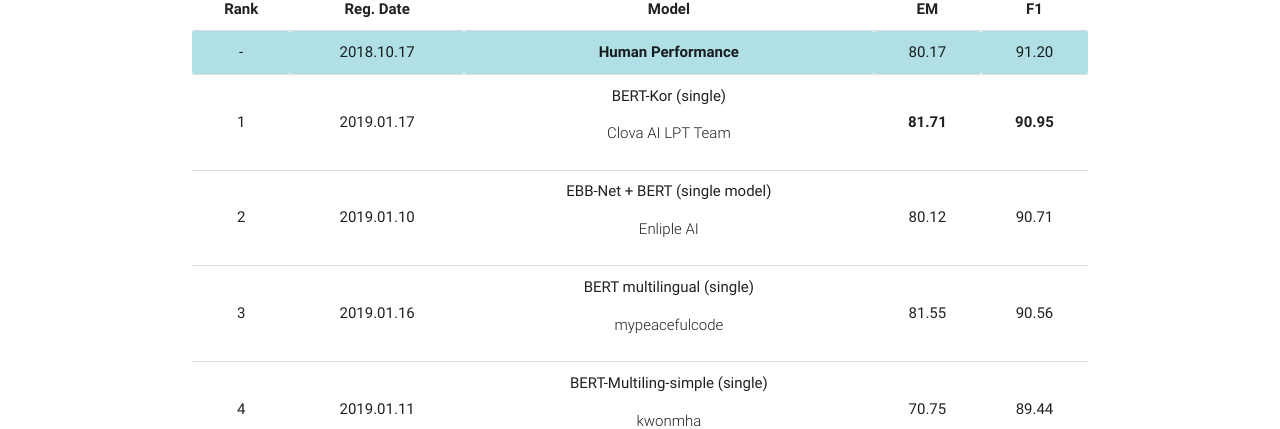
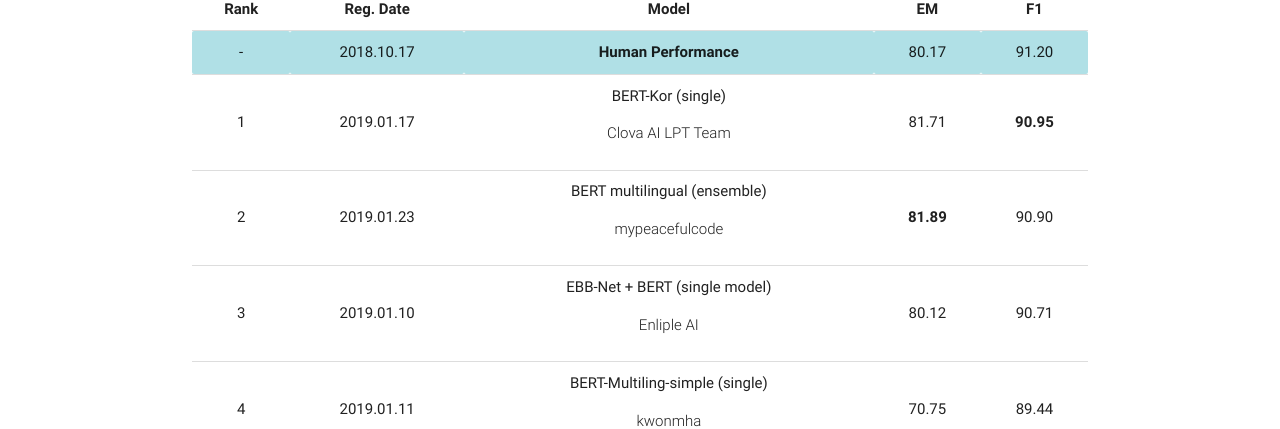
Before and after one commit to korquad/korquad.github.io, a Jekyll site: the page built from index.md, in a window 1280 px wide. Shown: the part 1604-2033 px from the top of the page. Built offline with Jekyll 4.4.1, drawn with Linux system fonts in a browser that asks for light colours.

Commit message:
19/01/23 leaderboard update (이현정y)

```diff
--- a/_layouts/home.html
+++ b/_layouts/home.html
@@ -176,27 +176,27 @@
                       <td>BERT-Kor (single)
                         <p class="light">Clova AI LPT Team</p>
                       </td>
-                      <td><b>81.71</b></td>
+                      <td>81.71</td>
                       <td><b>90.95</b></td>
                     </tr>
                     <tr>
                     <tr>
                       <td>2</td>
+                      <td>2019.01.23</td>
+                      <td>BERT multilingual (ensemble)
+                        <p class="light">mypeacefulcode</p>
+                      </td>
+                      <td><b>81.89</b></td>
+                      <td>90.90</td>
+                    </tr>
+                    <tr>
+                      <td>3</td>
                       <td>2019.01.10</td>
                       <td>EBB-Net + BERT (single model)
                         <p class="light">Enliple AI</p>
                       </td>
                       <td>80.12</td>
                       <td>90.71</td>
-                    </tr>
-                    <tr>
-                      <td>3</td>
-                      <td>2019.01.16</td>
-                      <td>BERT multilingual (single)
-                        <p class="light">mypeacefulcode</p>
-                      </td>
-                      <td>81.55</td>
-                      <td>90.56</td>
                     </tr>
                     <tr>
                       <td>4</td>
```
